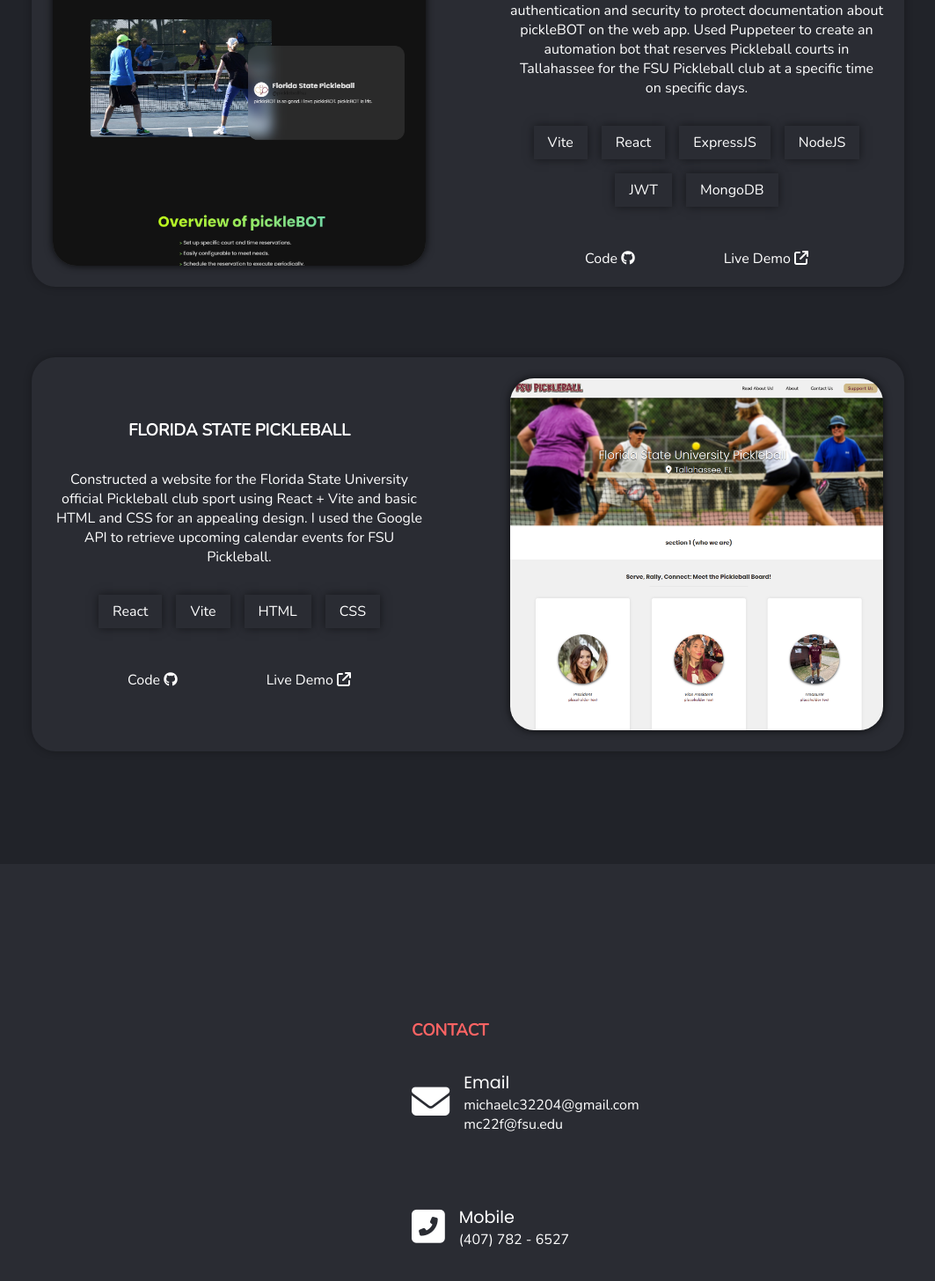
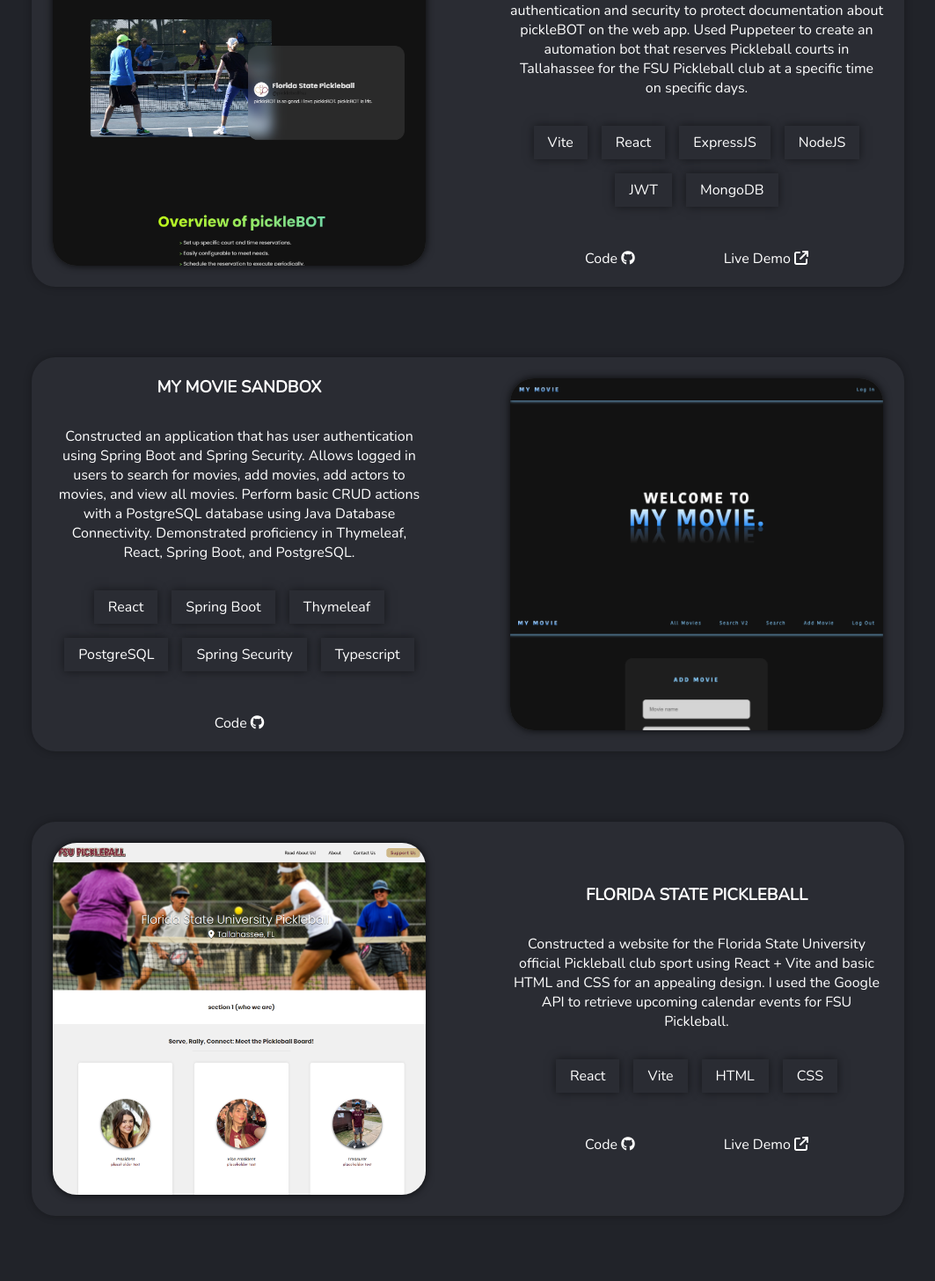
Before and after one commit to Michaelc322/Portfolio, an Angular app: page / in a window 1280 px wide. Shown: the part 1965-3421 px from the top of the page at 88% size, without its empty margins (108-1171 px from the left). Built offline with nearby package versions, Linux system fonts and the light colour scheme.

Commit message:
new project + resume

```diff
--- a/src/app/Components/main.component.css
+++ b/src/app/Components/main.component.css
@@ -51,6 +51,7 @@ overflow: hidden;}
 .about{
     background-color: #2A2C33;
     padding: 8rem 0;
+    height: 100%;
 
 
 }
@@ -102,11 +103,12 @@ overflow: hidden;}
 }
 
 .img-main{
-    border-radius: 2.5rem;
+    border-radius: 10%;
     height: 30rem;
     width: 36rem;
     object-fit: cover;
     object-position: top;
+    box-shadow: 0 0 10px rgb(0, 0, 0, 1);
 }
 
 .attachments{
@@ -232,7 +234,7 @@ overflow: hidden;}
 .projectsGrid .projText {
     display: flex;
     flex-direction: column;
-    height: auto;
+    height: 100%;
     justify-content: center;
     text-align: center;
     width: 100%;
--- a/src/app/Components/main.component.html
+++ b/src/app/Components/main.component.html
@@ -162,6 +162,39 @@
                     </div>
                     <div class="proj proj1">
                         <div class="projText">
+                                <h3>My Movie Sandbox</h3>
+                                    <p>Constructed an application that has user authentication using Spring Boot and Spring Security. Allows logged in users to search for movies, add movies, add actors to movies, and view all movies.
+                                        Perform basic CRUD actions with a PostgreSQL database using Java Database Connectivity.
+                                        Demonstrated proficiency in Thymeleaf, React, Spring Boot, and PostgreSQL.
+                                    </p>
+                                <div class="stack">
+                                    <p>React</p>
+                                    <p>Spring Boot</p>
+                                    <p>Thymeleaf</p>
+                                    <p>PostgreSQL</p>
+                                    <p>Spring Security</p>
+                                    <p>Typescript</p>
+                                </div>
+                                <div class="links">
+                                    <a class ="brand" target="_blank" href="https://github.com/Michaelc322/MyMovie-Sandbox-Project" rel="noreferrer">Code
+                                        <i class="fa-brands fa-github"></i>
+                                    </a>
+                                </div>
+                        </div>
+                        <div class="projImg">
+                            <a target="_blank" href="https://github.com/Michaelc322/MyMovie-Sandbox-Project" rel="noreferrer">
+                                <img class ="projImgMain" src="../../assets/mymoviesandbox.png" alt="website">
+                            </a>
+                        </div>
+
+                    </div>
+                    <div class="proj proj1">
+                        <div class="projImg">
+                            <a target="_blank" href="https://fsupickleball.vercel.app/" rel="noreferrer">
+                                <img class ="projImgMain" src="../../assets/fsupickle2.png" alt="website">
+                            </a>
+                        </div>
+                        <div class="projText">
                                 <h3>Florida State Pickleball</h3>
                                     <p>Constructed a website for the Florida State University official Pickleball club sport
                                         using React + Vite and basic HTML and CSS for an appealing design. I used the Google API to
@@ -182,12 +215,9 @@
                                     </a>
                                 </div>
                         </div>
-                        <div class="projImg">
-                            <a target="_blank" href="https://fsupickleball.vercel.app/" rel="noreferrer">
-                                <img class ="projImgMain" src="../../assets/fsupickle2.png" alt="website">
-                            </a>
-                        </div>
+
                     </div>
+
                 </div>
             </div>
         </div>
```
Also changed, not shown: src/assets/mymoviesandbox.png (added), 1 other file (tests, documents, lock files or other folders).
